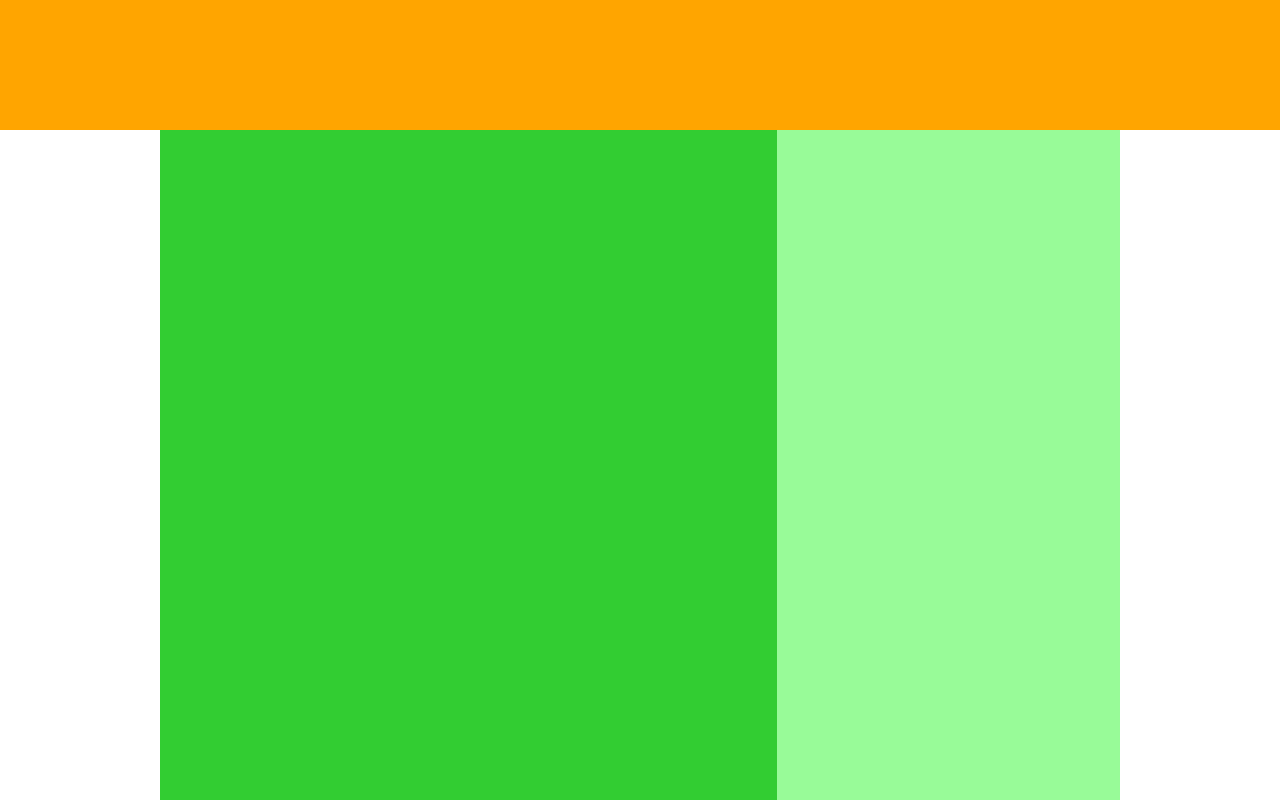
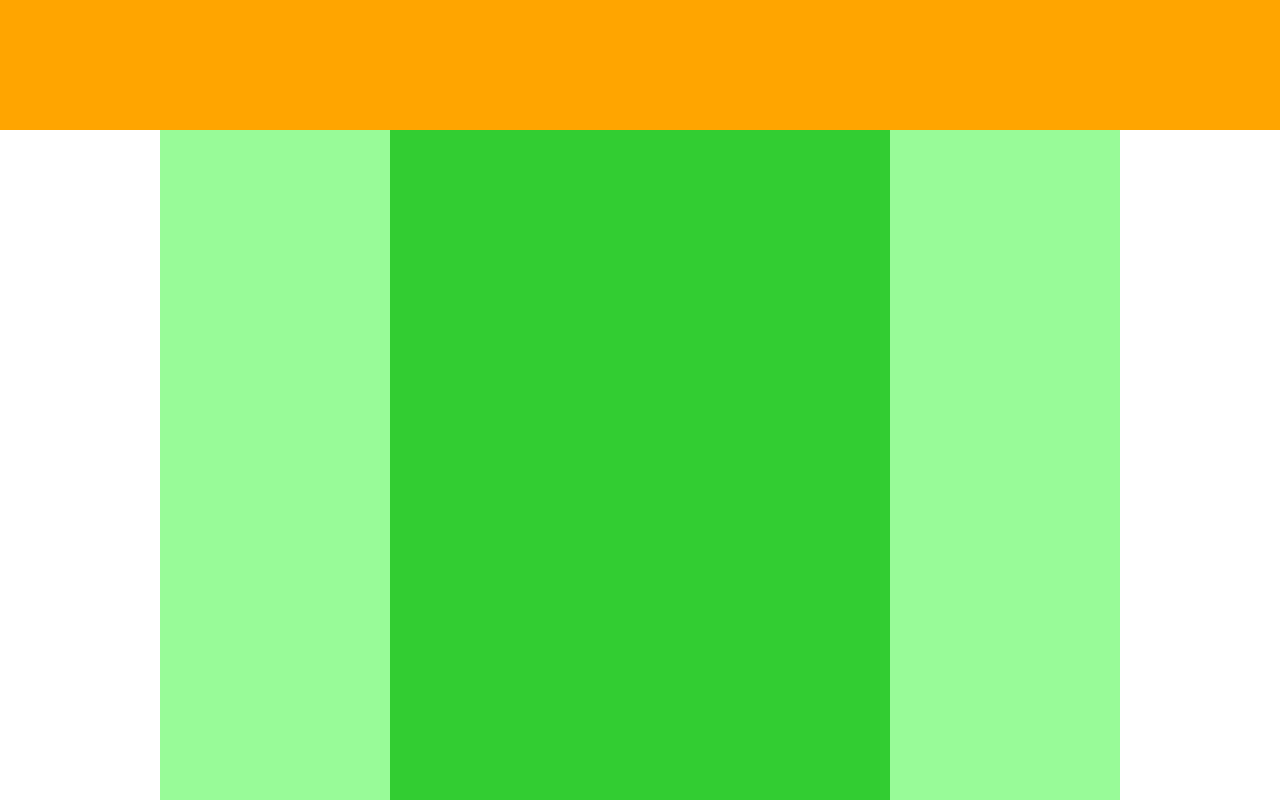
Before and after one commit to hahumanhugou/sample, a plain HTML site: page 1-4/1-4.html in a window 1280 px wide. Shown: the part 420-1220 px from the top of the page. Drawn offline with Linux system fonts and the light colour scheme.

Commit message:
[Finish]1-4

```diff
--- a/1-4/1-4.css
+++ b/1-4/1-4.css
@@ -23,18 +23,17 @@
   justify-content: center; /* 子要素の横並び・中央寄せ */
    margin: 0 auto; /* 中央寄せ（左右に余白がないとできない） */
 }
-
+.sidebar {
+  width: 230px; /* 横幅240px */
+  height: 1400px; /* 高さ600px */
+  background-color: palegreen; /* 背景色palegreen */
+}
 .blog{
-  width: 960px;
+  width: 500px;
   height: 1400px;
   background-color: limegreen;
 }
-.sidebar {
-  width: 500px; /* 横幅240px */
-  height: 1400px; /* 高さ600px */
-   padding: 30px;
-  background-color: palegreen; /* 背景色palegreen */
-}
+
 .footer {
   width: 100%; /* 横幅いっぱい */
   height: 100px; /* 高さ120px */
--- a/1-4/1-4.html
+++ b/1-4/1-4.html
@@ -16,6 +16,7 @@
     </div>
 
     <div class="main">
+      <div class="sidebar"></div>
       <div class="blog"></div>
       <div class="sidebar"></div>
     </div>
```
